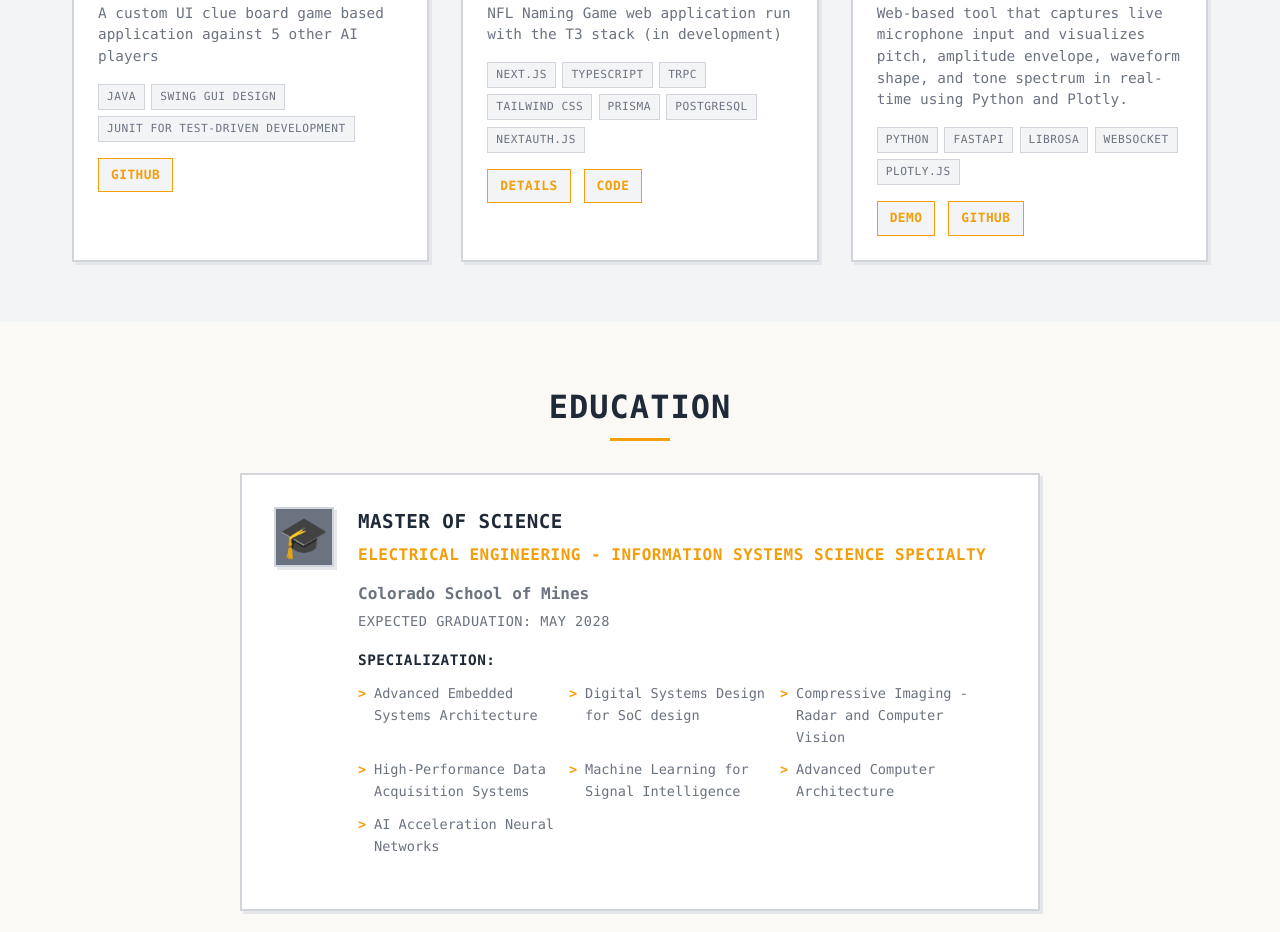
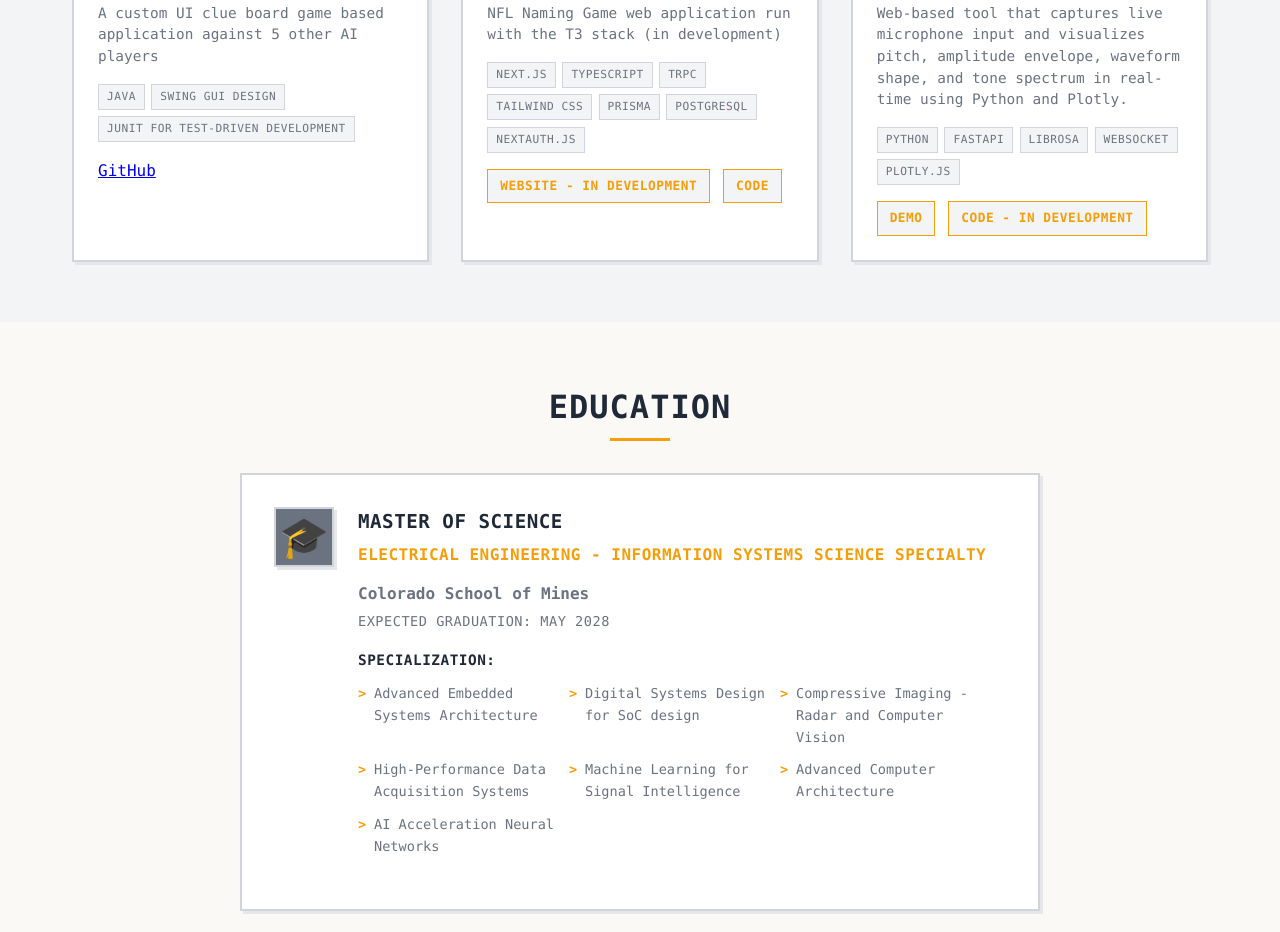
Before and after one commit to willramsey12/WillRamsey-Website, a plain HTML site: page index.html in a window 1280 px wide. Shown: the part 2531-3463 px from the top of the page. Drawn offline with Linux system fonts and the light colour scheme.

Commit message:
Added links to projects - need to get javascript working better

```diff
--- a/index.html
+++ b/index.html
@@ -169,7 +169,7 @@
                             <span>JUnit for Test-Driven Development</span>
                         </div>
                         <div class="project-links">
-                            <a href="#" class="project-link">GitHub</a>
+                            <a href="#" class="https://github.com/willramsey12/RamJac-Clue">GitHub</a>
                         </div>
                     </div>
                 </div>
@@ -191,7 +191,7 @@
                             <span>NextAuth.js</span>
                         </div>
                         <div class="project-links">
-                            <a href="#" class="project-link">Details</a>
+                            <a href="#" class="project-link">Website - in development</a>
                             <a href="#" class="project-link">Code</a>
                         </div>
                     </div>
@@ -213,7 +213,7 @@
                     </div>
                     <div class="project-links">
                         <a href="#" class="project-link">Demo</a>
-                        <a href="#" class="project-link">GitHub</a>
+                        <a href="#" class="project-link">Code - in development</a>
                     </div>
                     </div>
                 </div>
```
Also changed, not shown: 1 other file.
